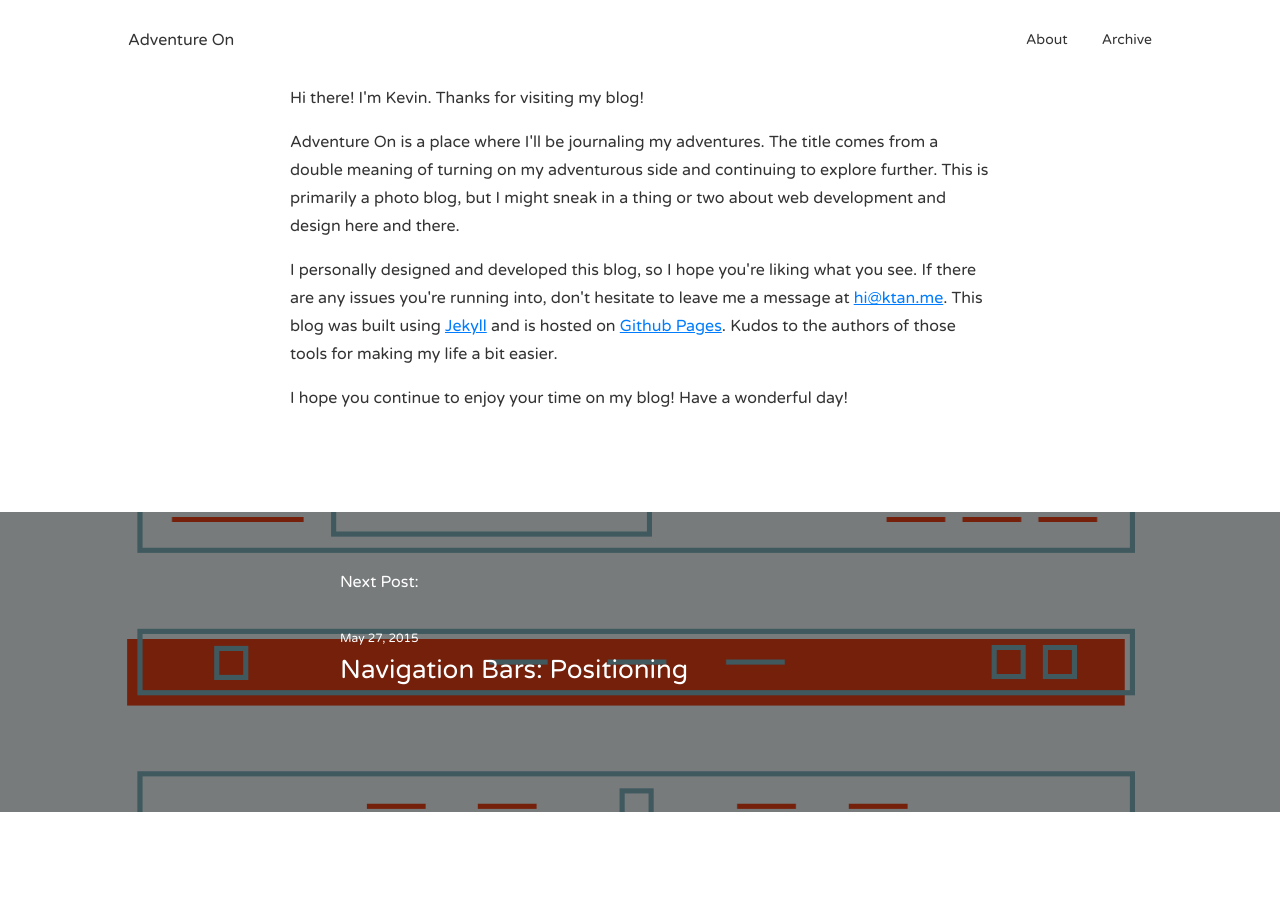
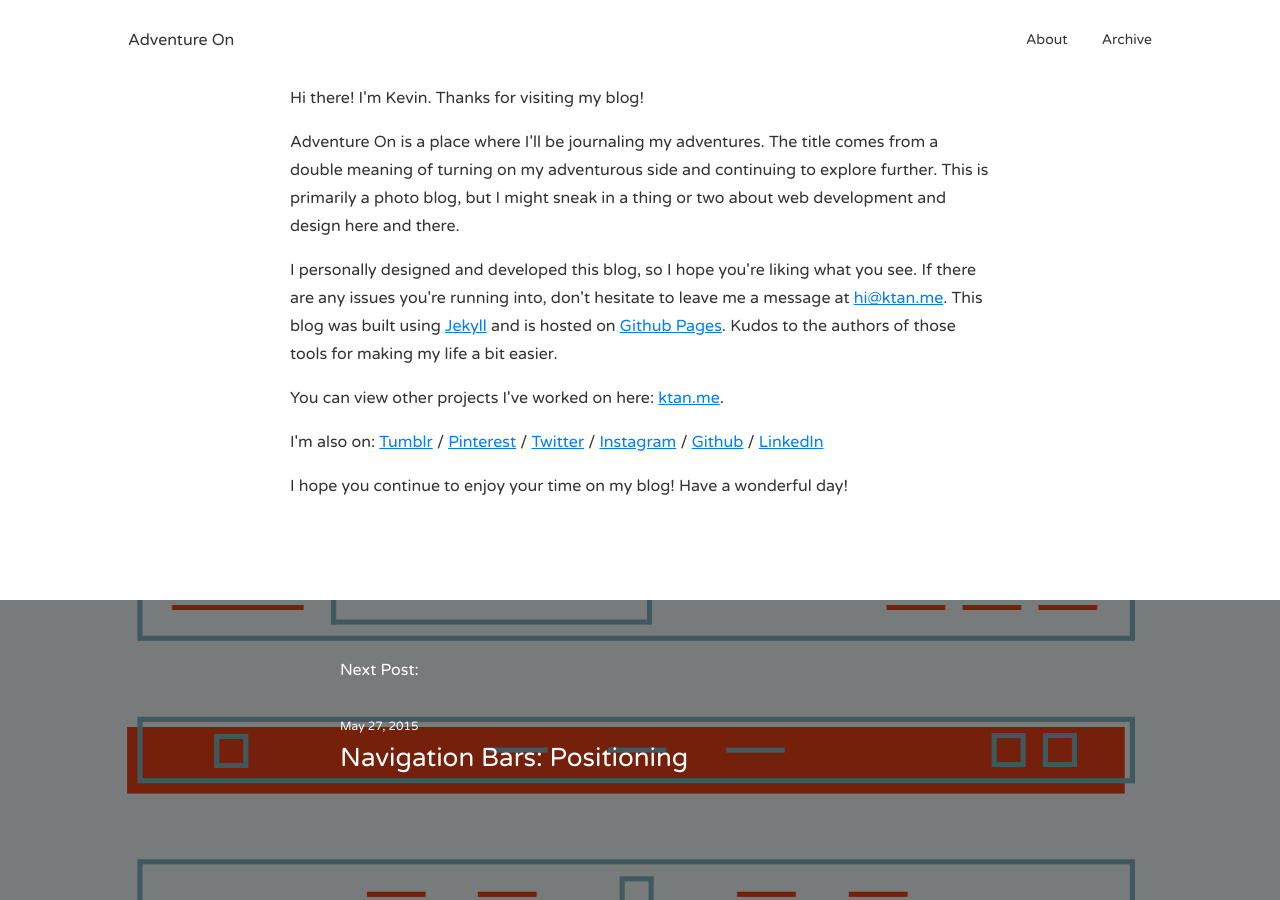
Before and after one commit to thektan/blog, a Jekyll site: the page built from about/index.html, in a window 1280 px wide and 900 px high, scrolled down 750 px. Built offline with Jekyll 4.4.1, drawn with Linux system fonts in a browser that asks for light colours; nearby versions of some CDN libraries; before the commit the page ends 1562 px from its top, so only the background shows below that.

Commit message:
Updated about page with social links

```diff
--- a/about/index.html
+++ b/about/index.html
@@ -9,14 +9,22 @@ title:  "About"
 –––––––––––––––––––––––––––––––––––––––––––––––––––-->
 <div class="post-container transition">
   <h1 class="title">About</h1>
+
   <p>
   Hi there! I'm Kevin. Thanks for visiting my blog!
   </p>
+
   <p>
   Adventure On is a place where I'll be journaling my adventures. The title comes from a double meaning of turning on my adventurous side and continuing to explore further. This is primarily a photo blog, but I might sneak in a thing or two about web development and design here and there.
   </p>
+
   <p>
   I personally designed and developed this blog, so I hope you're liking what you see. If there are any issues you're running into, don't hesitate to leave me a message at <a href="mailto:hi@ktan.me">hi@ktan.me</a>. This blog was built using <a href="http://jekyllrb.com/">Jekyll</a> and is hosted on <a href="https://pages.github.com/">Github Pages</a>. Kudos to the authors of those tools for making my life a bit easier.
   </p>
+
+  <p>You can view other projects I've worked on here: <a href="http://ktan.me/">ktan.me</a>.</p>
+
+  <p>I'm also on: <a href="http://k-tan.tumblr.com/">Tumblr</a> / <a href="https://www.pinterest.com/thektan/">Pinterest</a> / <a href="https://twitter.com/thektan">Twitter</a> / <a href="https://instagram.com/thektan/">Instagram</a> / <a href="https://github.com/thektan">Github</a> / <a href="https://www.linkedin.com/in/thektan">LinkedIn</a></p>
+
   <p>I hope you continue to enjoy your time on my blog! Have a wonderful day!</p>
 </div>
```
